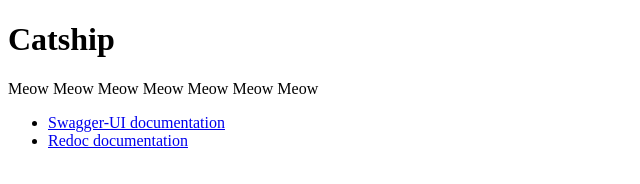
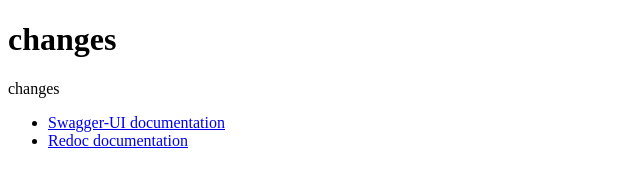
Before and after one commit to neliudochka/docker_lab, a plain HTML site: page python/build/index.html in a window 1280 px wide. Shown: the whole page, without its empty margins (0-640 px from the left). Drawn offline with Linux system fonts and the light colour scheme.

Commit message:
Made changes v2 in build/index.html

```diff
--- a/python/build/index.html
+++ b/python/build/index.html
@@ -2,11 +2,11 @@
 <html lang="en">
     <head>
         <meta charset="UTF-8">
-        <title>Catship</title>
+        <title>changes</title>
     </head>
     <body>
-        <h1>Catship</h1>
-        <p>Meow Meow Meow Meow Meow Meow Meow</p>
+        <h1>changes</h1>
+        <p>changes</p>
         <ul>
             <li><a href='docs'>Swagger-UI documentation</a></li>
             <li><a href='redoc'>Redoc documentation</a></li>
```
